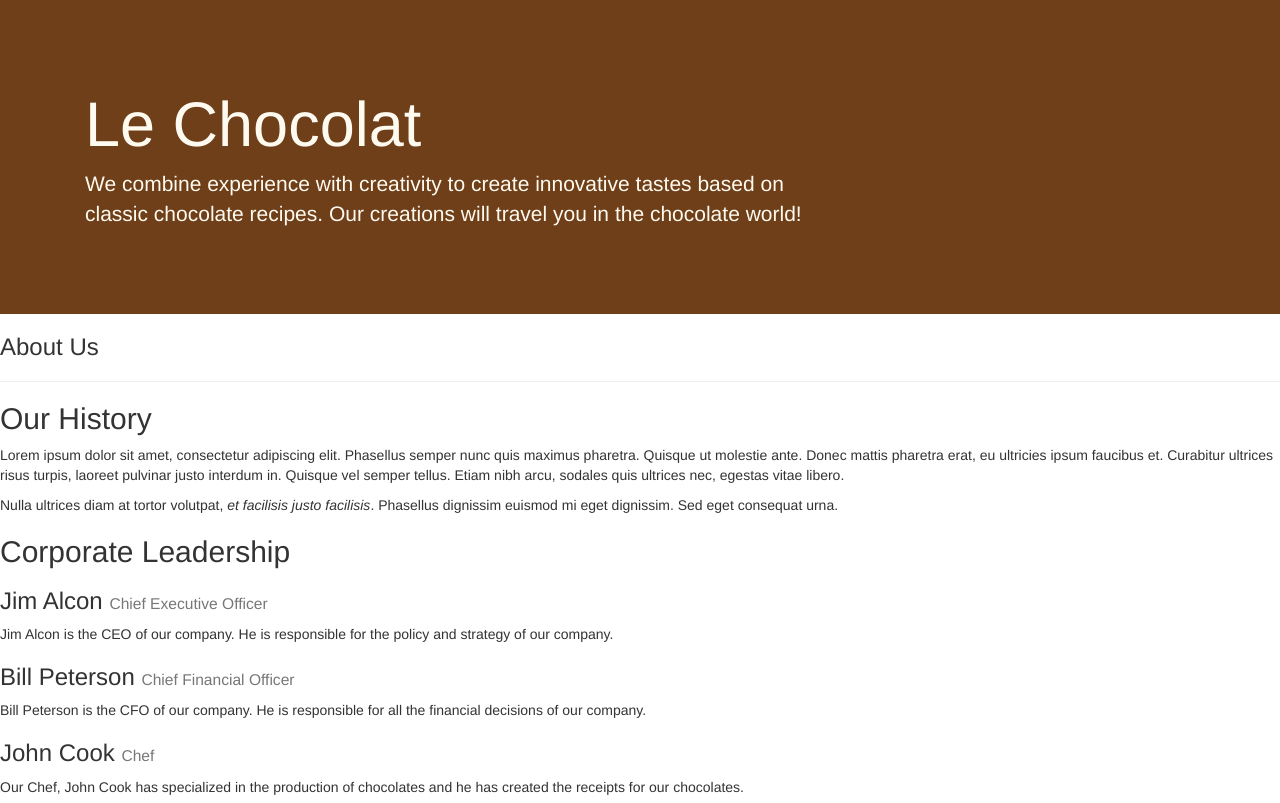
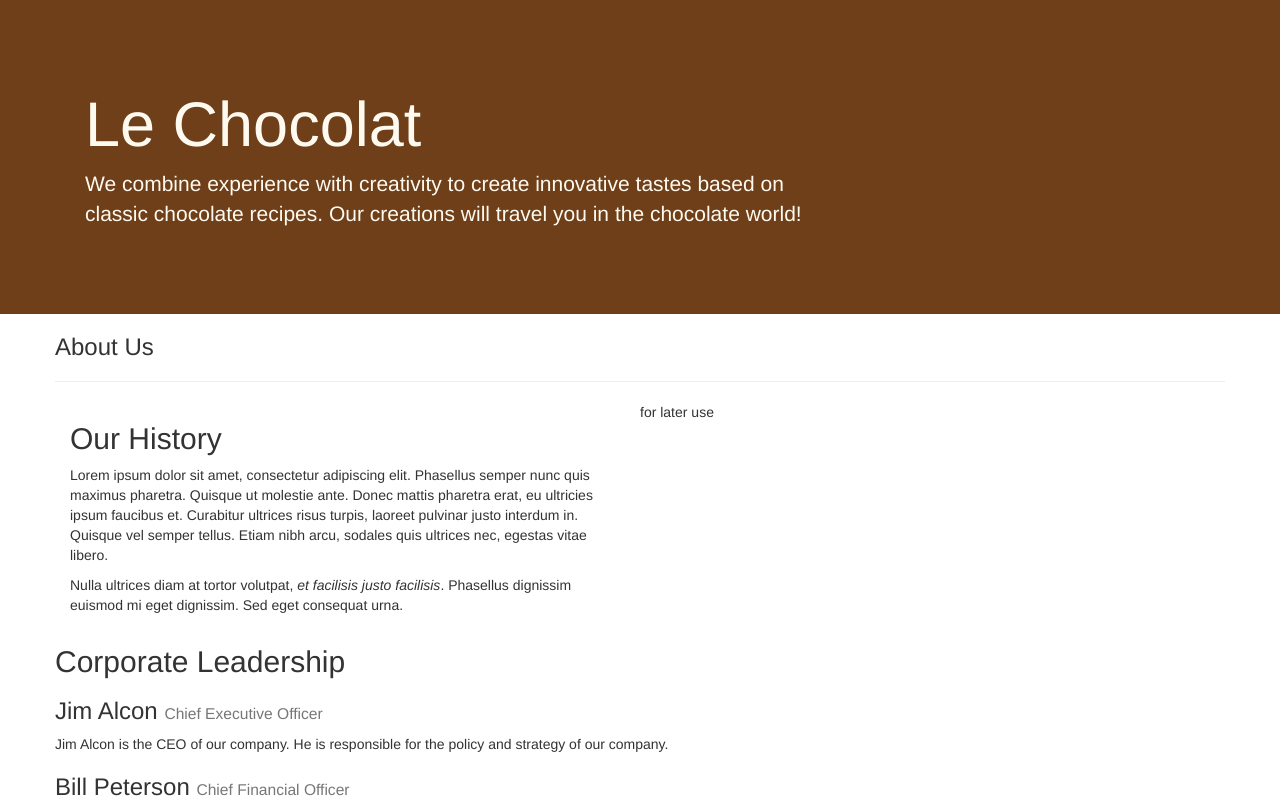
Before and after one commit to KyrNikSteve/leChocolat, a website: page aboutus.html in a window 1280 px wide. Shown: the top 803 px of the page. Drawn offline with nearby package versions, Linux system fonts and the light colour scheme.

Commit message:
Bootstrap Assignment 1 Task 2

```diff
--- a/aboutus.html
+++ b/aboutus.html
@@ -3,13 +3,23 @@
 
 <head>
 
-    <title>Le Chocolat</title>
+    <!-- Required meta tags always come first -->
+
+    <meta charset="utf-8">
+
+    <meta name="viewport" content="width=device-width, initial-scale=1, shrink-to-fit=no">
+
+    <meta http-equiv="x-ua-compatible" content="ie=edge">
 
     <!-- Bootstrap CSS -->
+
     <link rel="stylesheet" href="node_modules/bootstrap/dist/css/bootstrap.min.css">
 
     <!-- Local external CSS -->
+
     <link rel="stylesheet" href="css/styles.css">
+
+    <title>Le Chocolat</title>
 
 </head>
 
@@ -28,27 +38,30 @@
         </div>
     </header>
 
-    <div>
-        <div>
-            <div>
+    <div class="container">
+        <!--breadcrumbs-->
+        <div class="row">
+            <div class="col-12">
                <h3>About Us</h3>
                <hr>
             </div>
         </div>
 
-        <div>
-            <div>
+        <!--history-->
+        <div class="row">
+            <div class="col-sm-6">
                 <h2>Our History</h2>
                 <p>Lorem ipsum dolor sit amet, consectetur adipiscing elit. Phasellus semper nunc quis maximus pharetra. Quisque ut molestie ante. Donec mattis pharetra erat, eu ultricies ipsum faucibus et. Curabitur ultrices risus turpis, laoreet pulvinar justo interdum in. Quisque vel semper tellus. Etiam nibh arcu, sodales quis ultrices nec, egestas vitae libero. </p>
                 <p>Nulla ultrices diam at tortor volutpat, <em>et facilisis justo facilisis</em>. Phasellus dignissim euismod mi eget dignissim. Sed eget consequat urna. </p>
             </div>
-            <div>
+            <div class="col-sm">
+                <p>for later use</p>
             </div>
         </div>
 
-
-        <div>
-            <div>
+        <!--corporate-->
+        <div class="row">
+            <div class="col-12">
                 <h2>Corporate Leadership</h2>
                 <h3>Jim Alcon <small>Chief Executive Officer </small></h3>
                 <p>Jim Alcon is the CEO of our company. He is responsible for the policy and strategy of our company. </p>
```
